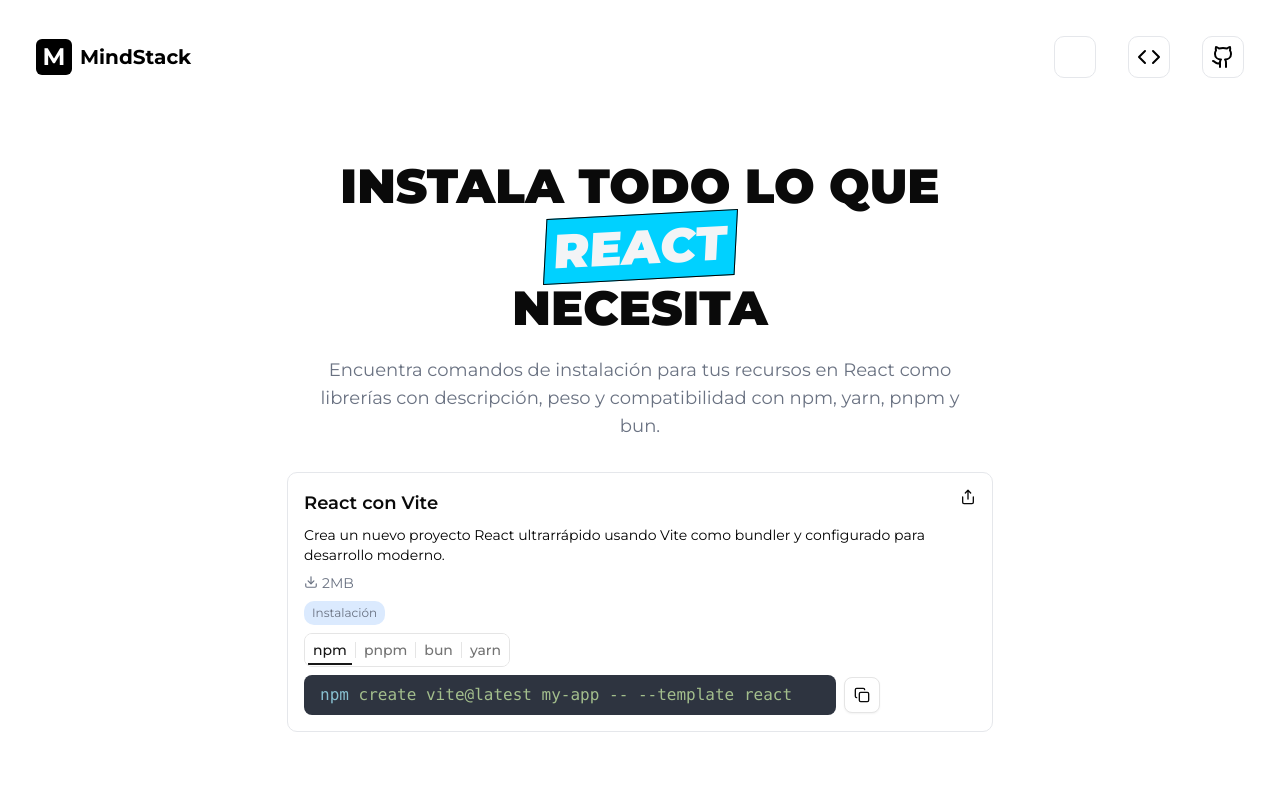
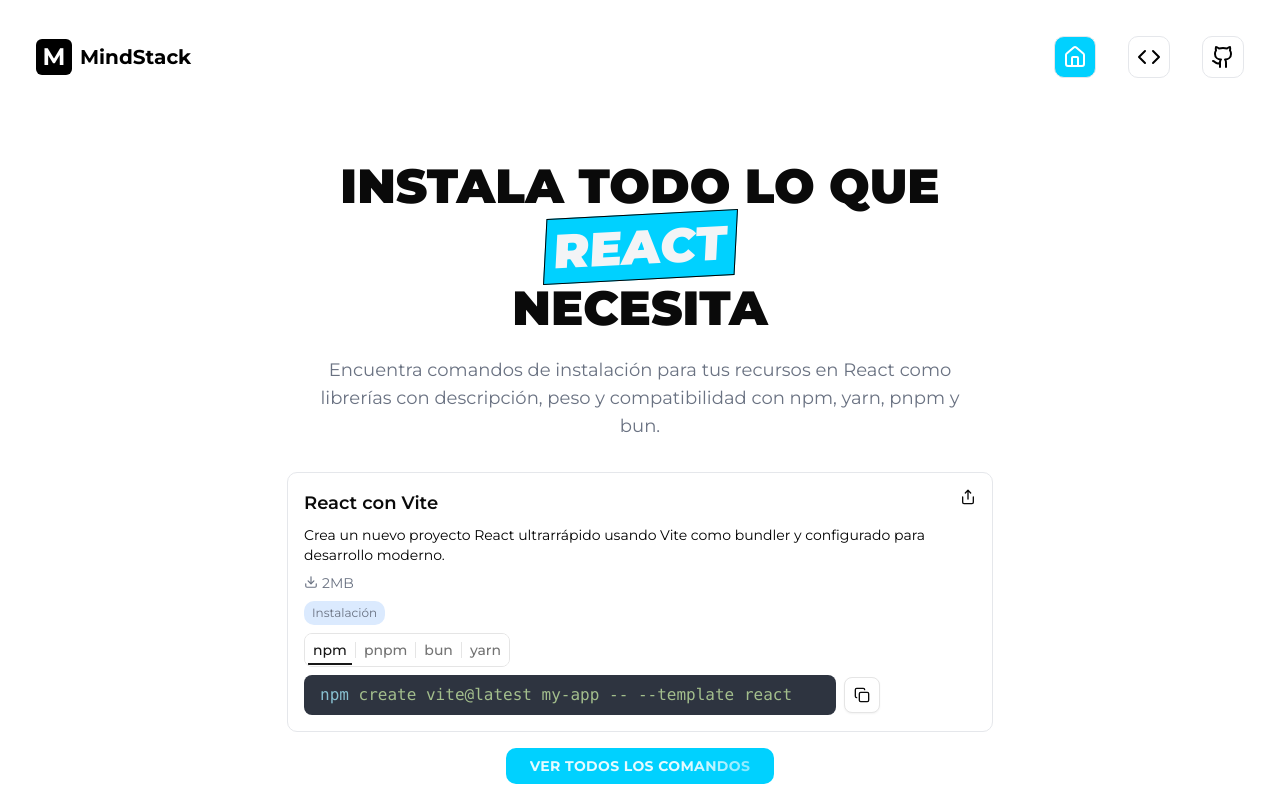
Before and after one commit to z6nc/mindstack, a Next.js app: page / in a window 1280 px wide. Shown: the top 800 px of the page. Built offline with nearby package versions, Linux system fonts and the light colour scheme.

Commit message:
Add react color variables to globals.css for consistent theming

```diff
--- a/src/styles/globals.css
+++ b/src/styles/globals.css
@@ -6,6 +6,7 @@
 
 
 @theme inline {
+  --color-react : var(--react-bg);
   --radius-sm: calc(var(--radius) - 4px);
   --radius-md: calc(var(--radius) - 2px);
   --radius-lg: var(--radius);
@@ -76,6 +77,7 @@
   --sidebar-accent-foreground: oklch(0.205 0 0);
   --sidebar-border: oklch(0.922 0 0);
   --sidebar-ring: oklch(0.708 0 0);
+  --react-bg :#00d1ff;
 }
 
 .dark {
```
